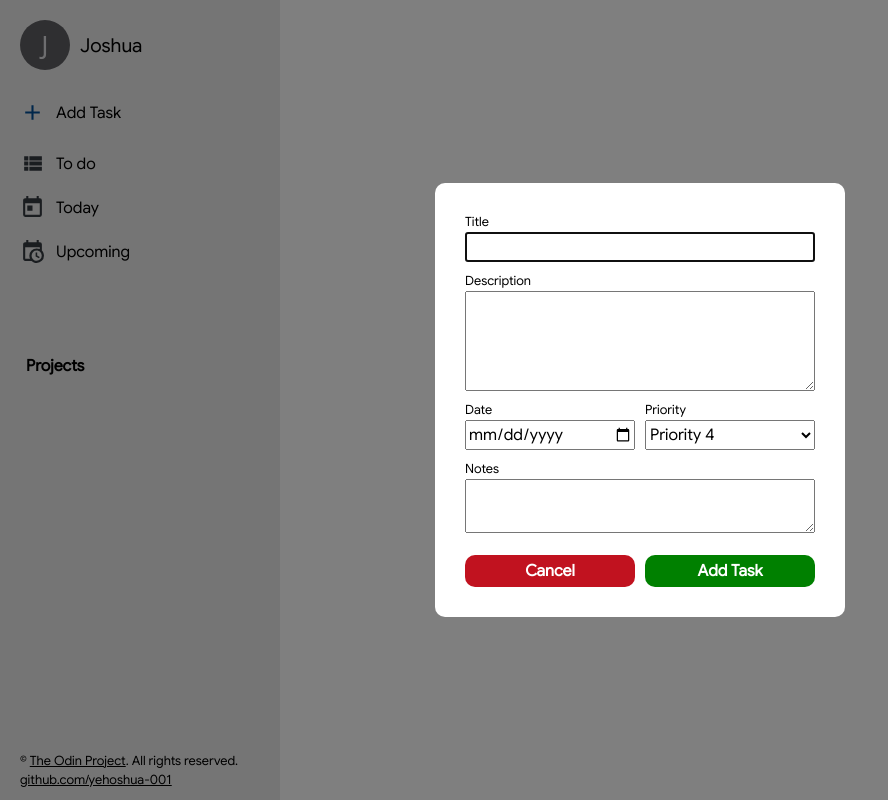
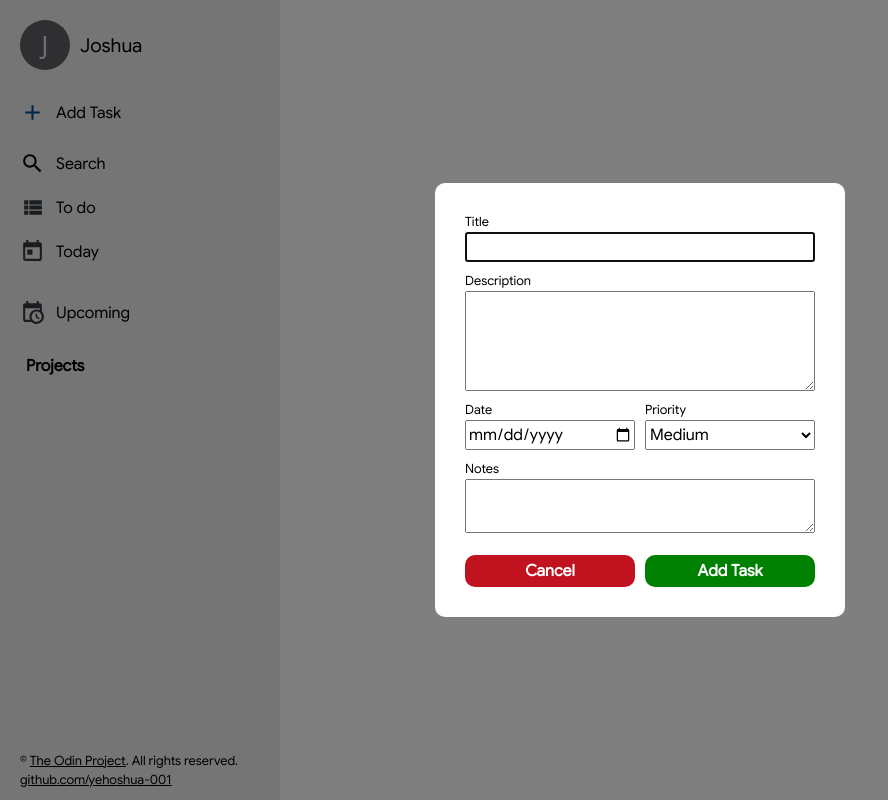
Before and after one commit to yehoshua-001/todo-list, a website built with webpack: page src/template.html in a window 1280 px wide. Both pictures are taken after a click on the button "Add Task". Shown: the whole page, without its empty margins (0-888 px from the left). Built offline with nearby package versions, Linux system fonts and the light colour scheme.

Commit message:
Edit options in select element in add-task-form

```diff
--- a/src/template.html
+++ b/src/template.html
@@ -21,7 +21,17 @@
         </div>
         <nav class="nav-top">
             <div class="nav-top-card">
-                <div class="nav-icon today">
+                <div class="nav-icon search">
+                    <svg xmlns="http://www.w3.org/2000/svg" viewBox="0 0 24 24">
+                        <path d="M9.5,3A6.5,6.5 0 0,1 16,9.5C16,11.11 15.41,12.59 14.44,13.73L14.71,14H15.5L20.5,
+                        19L19,20.5L14,15.5V14.71L13.73,14.44C12.59,15.41 11.11,16 9.5,16A6.5,6.5 0 0,1 3,9.5A6.5,
+                        6.5 0 0,1 9.5,3M9.5,5C7,5 5,7 5,9.5C5,12 7,14 9.5,14C12,14 14,12 14,9.5C14,7 12,5 9.5,5Z"/>
+                    </svg>
+                </div>
+                <button id="search">Search</button>
+            </div>
+            <div class="nav-top-card">
+                <div class="nav-icon to-do">
                     <svg xmlns="http://www.w3.org/2000/svg" viewBox="0 0 24 24">
                         <path d="M9,5V9H21V5M9,19H21V15H9M9,14H21V10H9M4,9H8V5H4M4,19H8V15H4M4,14H8V10H4V14Z"/>
                     </svg>
@@ -29,7 +39,7 @@
                 <button id="to-do">To do</button>
             </div>
             <div class="nav-top-card">
-                <div class="nav-icon to-do">
+                <div class="nav-icon today">
                     <svg xmlns="http://www.w3.org/2000/svg" viewBox="0 0 24 24">
                         <path d="M7,10H12V15H7M19,19H5V8H19M19,3H18V1H16V3H8V1H6V3H5C3.89,3 3,3.9 3,5V19A2,
                         2 0 0,0 5,21H19A2,2 0 0,0 21,19V5A2,2 0 0,0 19,3Z"/>
@@ -83,10 +93,10 @@
                 <div class="priority">
                     <label for="priority">Priority</label>
                     <select name="priority" id="priority">
-                        <option value="1">Priority 1</option>
-                        <option value="2">Priority 2</option>
-                        <option value="3">Priority 3</option>
-                        <option value="4" selected>Priority 4</option>
+                        <option value="low">Low</option>
+                        <option value="medium" selected>Medium</option>
+                        <option value="high">High</option>
+                        <option value="urgent">Urgent</option>
                     </select>
                 </div>
                 <div class="notes">
```
